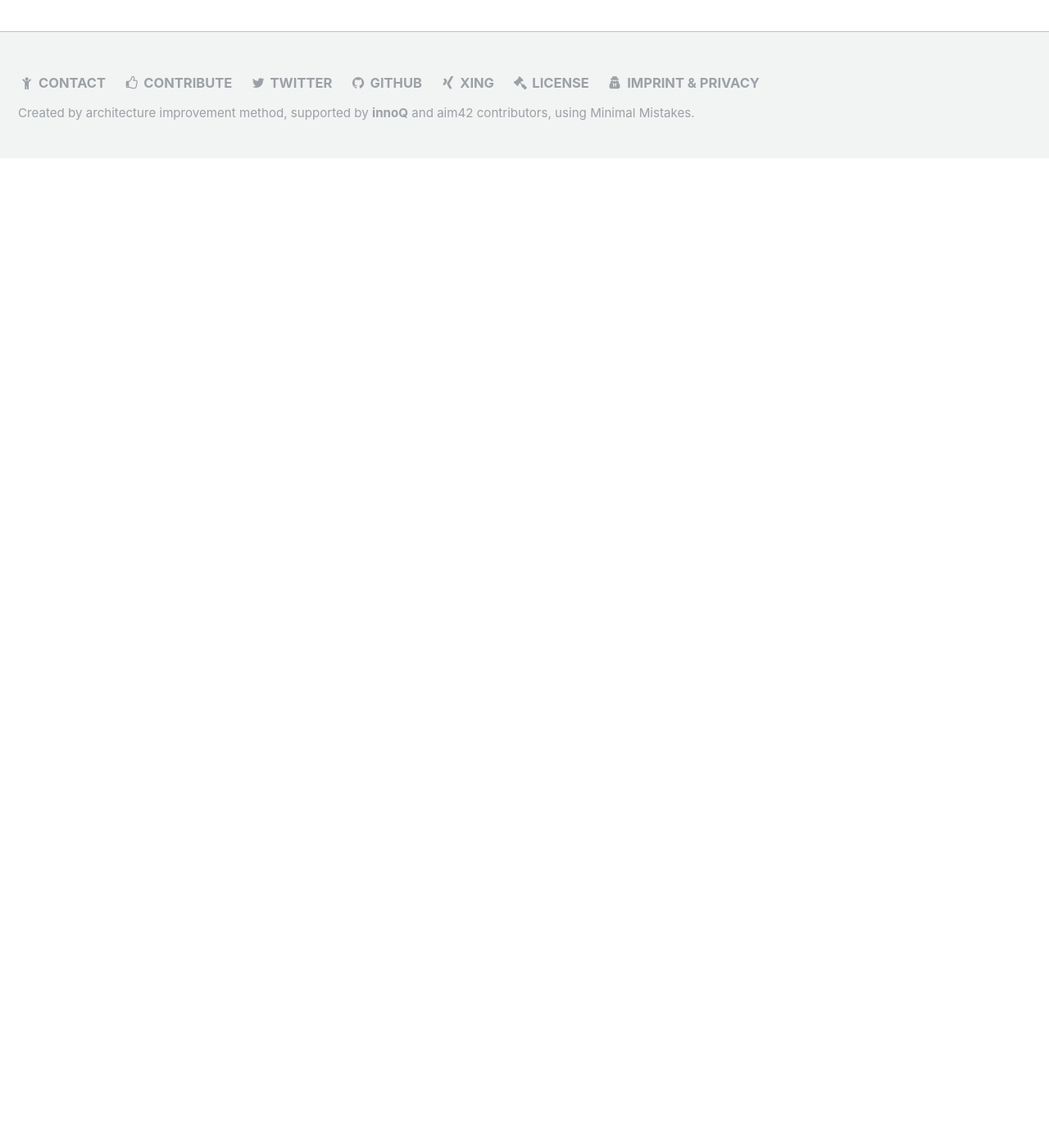
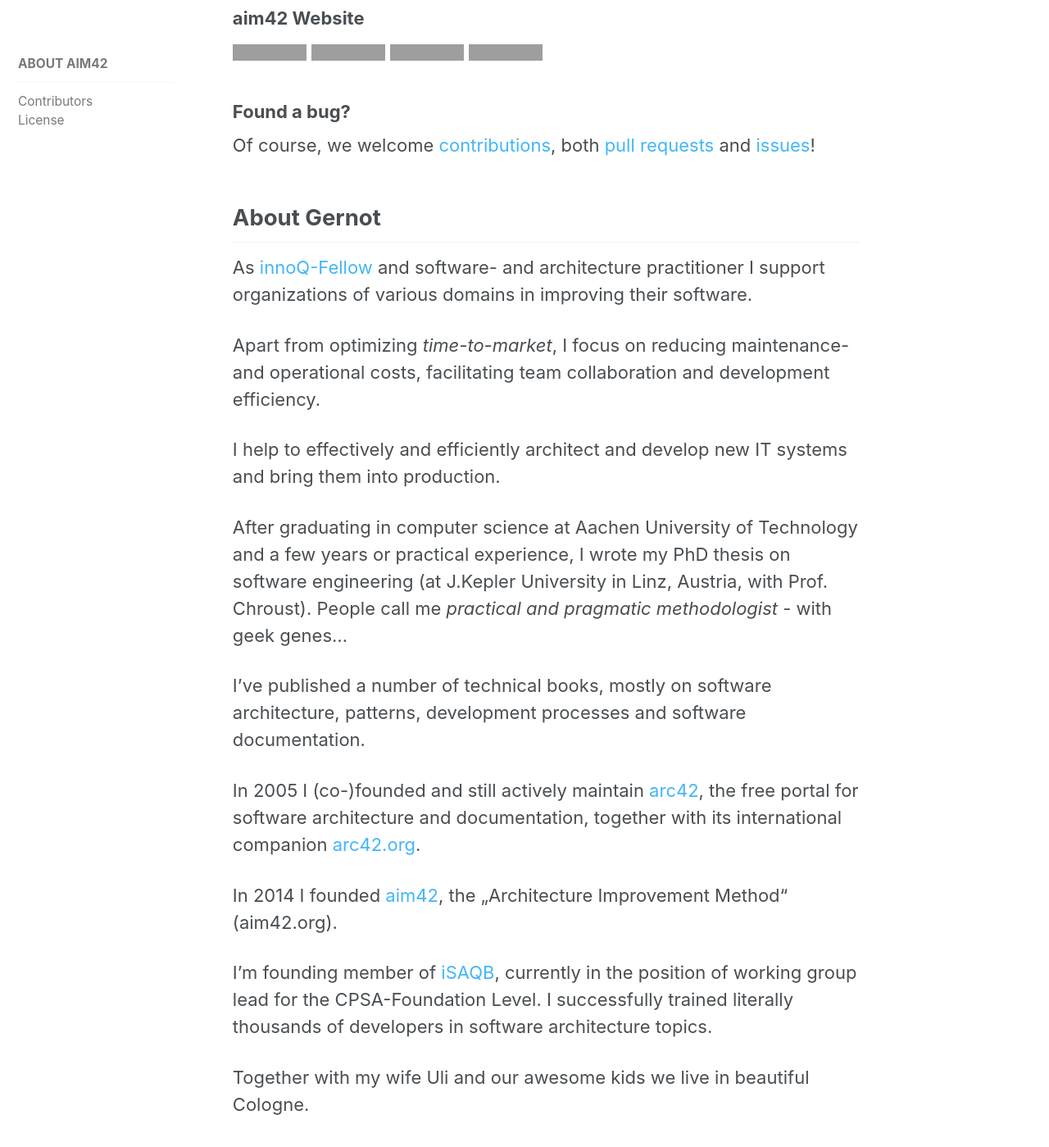
Before and after one commit to aim42/aim42.org-site, a Jekyll site: the page built from _pages/about.md, in a window 1280 px wide and 1400 px high, scrolled down 1206 px. Shown: the whole window at 82% size. Built offline with Jekyll 4.4.1, drawn with Linux system fonts in a browser that asks for light colours; some of the changed text lies outside the part shown; grey boxes are pictures that could not be loaded.

Commit message:
moved text between about and contact

```diff
--- a/_pages/about.md
+++ b/_pages/about.md
@@ -9,7 +9,21 @@ sidebar:
 
 ---
 
-# About aim42
+# aim42
+
+aim42 is the systematic approach to improve software systems and architectures.
+
+## History
+aim42  has been founded in 2013 by Gernot Starke, joined by Stefan Tilkov in 2014.
+We initially presented our ideas and approach on the OOP conference 2014.
+
+Our goals was a transparent and practical approach to systematic software improvement,
+relying on proven practices and patterns.
+
+We estimated that a typical developer spends around 75% of her/his professional
+life maintaining, evolving, fixing or enhancing existing (_legacy_) systems.
+
+
 
 
 ## Current Status
@@ -32,3 +46,35 @@ sidebar:
 
 Of course, we welcome [contributions](/contribute), both [pull requests](https://github.com/aim42/aim42/pulls)
 and [issues](https://github.com/aim42/aim42/issues)!
+
+
+## About Gernot
+
+As [innoQ-Fellow](https://innoq.com) and software- and architecture practitioner
+I support organizations of various domains in improving their software.
+
+Apart from optimizing _time-to-market_, I focus on reducing maintenance- and operational costs,
+facilitating team collaboration and development efficiency.
+
+I help to effectively and efficiently architect and develop new IT systems
+and bring them into production.
+
+After graduating in computer science at Aachen University of Technology and a few years
+or practical experience, I wrote my PhD thesis on software engineering (at J.Kepler
+  University in Linz, Austria, with Prof. Chroust). People call me _practical and pragmatic methodologist_ - with geek genes...
+
+I've published a number of technical books, mostly on software architecture,
+patterns, development processes and software documentation.
+
+In 2005 I (co-)founded and still actively maintain [arc42](http://arc42.de),
+the free portal for software architecture and documentation, together with its
+international companion [arc42.org](http://arc42.org).
+
+In 2014 I founded [aim42](http://aim42.org), the „Architecture Improvement Method“
+(aim42.org).
+
+I'm founding member of [iSAQB](https://isaqb.org), currently in the position of working
+group lead for the CPSA-Foundation Level. I successfully trained literally thousands
+of developers in software architecture topics.
+
+Together with my wife Uli and our awesome kids we live in beautiful Cologne.
```
Also changed, not shown: _pages/contact.md (+5 -34 lines).
